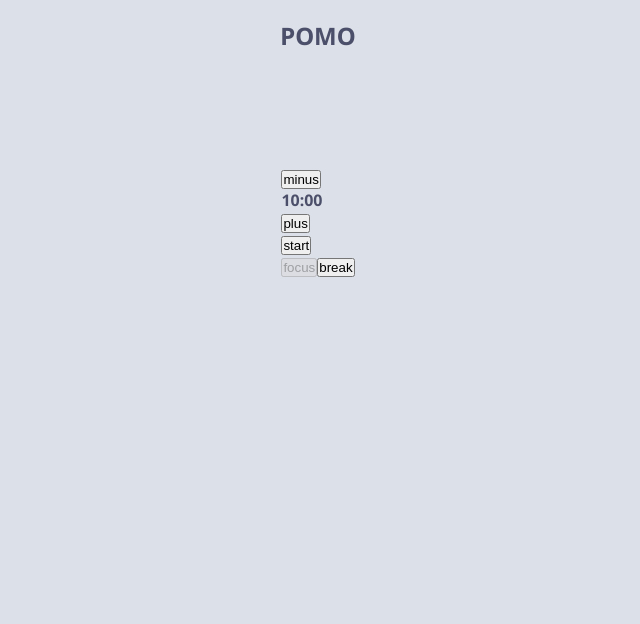
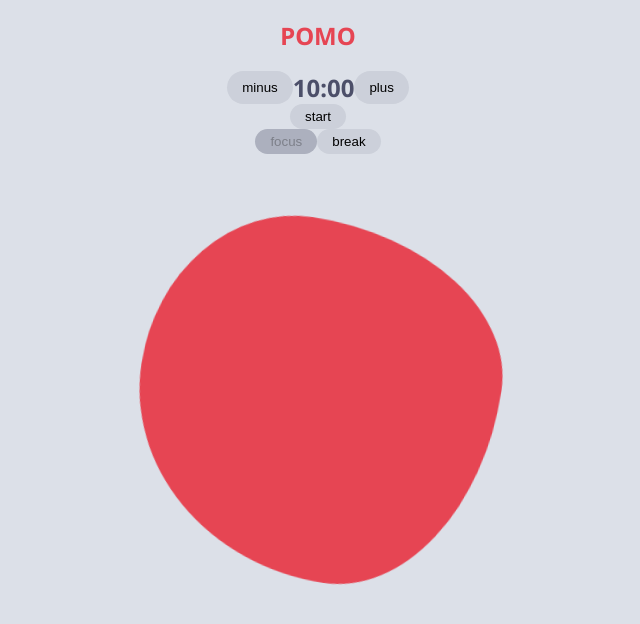
Before and after one commit to dan-sarracayo/pomo, a Next.js app: page / in a window 1280 px wide. Shown: the top 624 px of the page, without its empty margins (322-962 px from the left). Built offline with nearby package versions, Linux system fonts and the light colour scheme.

Commit message:
Started styling

```diff
--- a/src/app/globals.css
+++ b/src/app/globals.css
@@ -26,6 +26,9 @@
 	--base: #eff1f5;
 	--mantle: #e6e9ef;
 	--crust: #dce0e8;
+
+	--max-width: 360px;
+	--tomato-size: 360px;
 }
 
 @media screen and (prefers-color-scheme: dark) {
@@ -58,7 +61,9 @@
 		--mantle: #181825;
 		--crust: #11111b;
 	}
+}
 
+@media screen and (prefers-color-scheme: dark) {
 	html {
 		color-scheme: dark;
 	}
@@ -72,7 +77,6 @@
 
 html,
 body {
-	max-width: 100vw;
 	overflow-x: hidden;
 }
 
@@ -89,8 +93,27 @@ a {
 div.top-bar {
 	padding: 19px 0;
 	text-align: center;
+	color: var(--maroon);
 }
 
 a:visited {
 	color: var(--blue);
 }
+
+button {
+	appearance: none;
+	border: none;
+	background-color: var(--surface0);
+	border-radius: 50px;
+	padding: 5px 15px;
+	cursor: pointer;
+}
+
+button:hover,
+button:focus {
+	background-color: var(--surface1);
+}
+
+button:disabled {
+	background-color: var(--surface2);
+}
--- /dev/null
+++ b/src/app/page.css
@@ -0,0 +1,31 @@
+.tomatoBackground {
+	position: absolute;
+	top: 50%;
+	left: 50%;
+	width: var(--tomato-size);
+	height: var(--tomato-size);
+	border-radius: 50%;
+
+	transform: translate3d(-50%, -50%, 0) rotate(0);
+	animation: morph 15s linear infinite alternate, spin 20s linear infinite;
+	will-change: border-radius, transform;
+}
+
+.tomatoBackground.red {
+	background-color: var(--maroon);
+}
+
+@keyframes morph {
+	0% {
+		border-radius: 40% 60% 60% 40% / 70% 30% 70% 30%;
+	}
+	100% {
+		border-radius: 40% 60%;
+	}
+}
+
+@keyframes spin {
+	to {
+		transform: translate3d(-50%, -50%, 0) rotate(1turn);
+	}
+}
--- a/src/app/page.js
+++ b/src/app/page.js
@@ -1,6 +1,6 @@
 "use client";
 
-import styles from "./page.module.css";
+import "./page.css";
 import { useCallback, useEffect, useMemo, useState } from "react";
 import Selection from "@/components/Selection";
 import Timer from "@/components/Timer";
@@ -100,5 +100,14 @@ export default function Home() {
 		}
 	}, [pageState, countdown, mode, handleStartTimer, handleEndTimer, setMode]);
 
-	return <main className={styles.main}>{RenderedComponent}</main>;
+	return (
+		<main>
+			<div>{RenderedComponent}</div>
+			<div
+				className={`tomatoBackground ${
+					pageState === "select" ? "small" : "full"
+				} ${mode === "focus" ? "red" : "green"}`}
+			></div>
+		</main>
+	);
 }
--- a/src/app/page.module.css
+++ /dev/null
@@ -1,230 +0,0 @@
-.main {
-  display: flex;
-  flex-direction: column;
-  justify-content: space-between;
-  align-items: center;
-  padding: 6rem;
-  min-height: 100vh;
-}
-
-.description {
-  display: inherit;
-  justify-content: inherit;
-  align-items: inherit;
-  font-size: 0.85rem;
-  max-width: var(--max-width);
-  width: 100%;
-  z-index: 2;
-  font-family: var(--font-mono);
-}
-
-.description a {
-  display: flex;
-  justify-content: center;
-  align-items: center;
-  gap: 0.5rem;
-}
-
-.description p {
-  position: relative;
-  margin: 0;
-  padding: 1rem;
-  background-color: rgba(var(--callout-rgb), 0.5);
-  border: 1px solid rgba(var(--callout-border-rgb), 0.3);
-  border-radius: var(--border-radius);
-}
-
-.code {
-  font-weight: 700;
-  font-family: var(--font-mono);
-}
-
-.grid {
-  display: grid;
-  grid-template-columns: repeat(4, minmax(25%, auto));
-  max-width: 100%;
-  width: var(--max-width);
-}
-
-.card {
-  padding: 1rem 1.2rem;
-  border-radius: var(--border-radius);
-  background: rgba(var(--card-rgb), 0);
-  border: 1px solid rgba(var(--card-border-rgb), 0);
-  transition: background 200ms, border 200ms;
-}
-
-.card span {
-  display: inline-block;
-  transition: transform 200ms;
-}
-
-.card h2 {
-  font-weight: 600;
-  margin-bottom: 0.7rem;
-}
-
-.card p {
-  margin: 0;
-  opacity: 0.6;
-  font-size: 0.9rem;
-  line-height: 1.5;
-  max-width: 30ch;
-  text-wrap: balance;
-}
-
-.center {
-  display: flex;
-  justify-content: center;
-  align-items: center;
-  position: relative;
-  padding: 4rem 0;
-}
-
-.center::before {
-  background: var(--secondary-glow);
-  border-radius: 50%;
-  width: 480px;
-  height: 360px;
-  margin-left: -400px;
-}
-
-.center::after {
-  background: var(--primary-glow);
-  width: 240px;
-  height: 180px;
-  z-index: -1;
-}
-
-.center::before,
-.center::after {
-  content: "";
-  left: 50%;
-  position: absolute;
-  filter: blur(45px);
-  transform: translateZ(0);
-}
-
-.logo {
-  position: relative;
-}
-/* Enable hover only on non-touch devices */
-@media (hover: hover) and (pointer: fine) {
-  .card:hover {
-    background: rgba(var(--card-rgb), 0.1);
-    border: 1px solid rgba(var(--card-border-rgb), 0.15);
-  }
-
-  .card:hover span {
-    transform: translateX(4px);
-  }
-}
-
-@media (prefers-reduced-motion) {
-  .card:hover span {
-    transform: none;
-  }
-}
-
-/* Mobile */
-@media (max-width: 700px) {
-  .content {
-    padding: 4rem;
-  }
-
-  .grid {
-    grid-template-columns: 1fr;
-    margin-bottom: 120px;
-    max-width: 320px;
-    text-align: center;
-  }
-
-  .card {
-    padding: 1rem 2.5rem;
-  }
-
-  .card h2 {
-    margin-bottom: 0.5rem;
-  }
-
-  .center {
-    padding: 8rem 0 6rem;
-  }
-
-  .center::before {
-    transform: none;
-    height: 300px;
-  }
-
-  .description {
-    font-size: 0.8rem;
-  }
-
-  .description a {
-    padding: 1rem;
-  }
-
-  .description p,
-  .description div {
-    display: flex;
-    justify-content: center;
-    position: fixed;
-    width: 100%;
-  }
-
-  .description p {
-    align-items: center;
-    inset: 0 0 auto;
-    padding: 2rem 1rem 1.4rem;
-    border-radius: 0;
-    border: none;
-    border-bottom: 1px solid rgba(var(--callout-border-rgb), 0.25);
-    background: linear-gradient(
-      to bottom,
-      rgba(var(--background-start-rgb), 1),
-      rgba(var(--callout-rgb), 0.5)
-    );
-    background-clip: padding-box;
-    backdrop-filter: blur(24px);
-  }
-
-  .description div {
-    align-items: flex-end;
-    pointer-events: none;
-    inset: auto 0 0;
-    padding: 2rem;
-    height: 200px;
-    background: linear-gradient(
-      to bottom,
-      transparent 0%,
-      rgb(var(--background-end-rgb)) 40%
-    );
-    z-index: 1;
-  }
-}
-
-/* Tablet and Smaller Desktop */
-@media (min-width: 701px) and (max-width: 1120px) {
-  .grid {
-    grid-template-columns: repeat(2, 50%);
-  }
-}
-
-@media (prefers-color-scheme: dark) {
-  .vercelLogo {
-    filter: invert(1);
-  }
-
-  .logo {
-    filter: invert(1) drop-shadow(0 0 0.3rem #ffffff70);
-  }
-}
-
-@keyframes rotate {
-  from {
-    transform: rotate(360deg);
-  }
-  to {
-    transform: rotate(0deg);
-  }
-}
--- a/src/components/Selection.jsx
+++ b/src/components/Selection.jsx
@@ -1,4 +1,6 @@
 import { padLeft } from "@/helpers/padLeft";
+
+import styles from "./Selection.module.css";
 
 const { useState, useEffect } = require("react");
 
@@ -22,16 +24,16 @@ const Selection = ({
 	};
 
 	return (
-		<div>
-			<div className="tomato">
-				<div className="time-bar">
+		<div className={styles.timerView}>
+			<div className={styles.tomato}>
+				<div className={styles.timeBar}>
 					<button
 						disabled={period === range[0]}
 						onClick={() => handleSelect("minus")}
 					>
 						minus
 					</button>
-					<h4>{padLeft(period)}:00</h4>
+					<h2>{padLeft(period)}:00</h2>
 					<button
 						disabled={period === range[range.length - 1]}
 						onClick={() => handleSelect("plus")}
@@ -39,13 +41,13 @@ const Selection = ({
 						plus
 					</button>
 				</div>
-				<div className="play-button-wrapper">
+				<div className={styles.playBar}>
 					<button disabled={!mode || !period} onClick={() => onSelect(period)}>
 						start
 					</button>
 				</div>
 			</div>
-			<div className="modes">
+			<div className={styles.modesBar}>
 				<button disabled={mode === "focus"} onClick={() => setMode("focus")}>
 					focus
 				</button>
--- /dev/null
+++ b/src/components/Selection.module.css
@@ -0,0 +1,28 @@
+.timerView {
+	margin: 0 auto;
+	max-width: var(--max-width);
+
+	display: flex;
+	flex-direction: column;
+}
+
+.tomato {
+	display: flex;
+	flex-direction: column;
+}
+
+.timeBar {
+	display: flex;
+	flex-direction: row;
+	justify-content: center;
+}
+
+.playBar {
+	display: flex;
+	justify-content: center;
+}
+
+.modesBar {
+	display: flex;
+	justify-content: center;
+}
```
